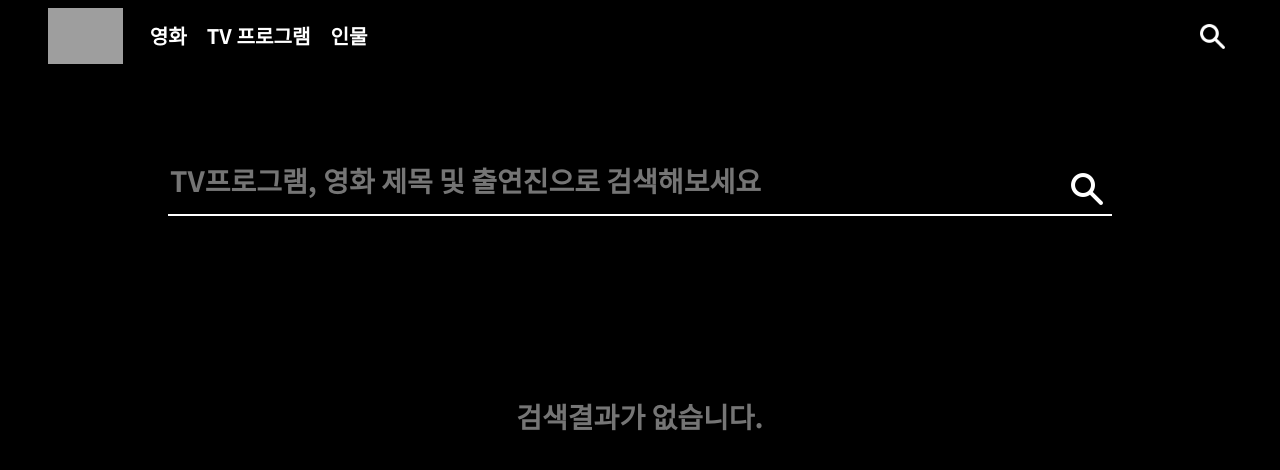
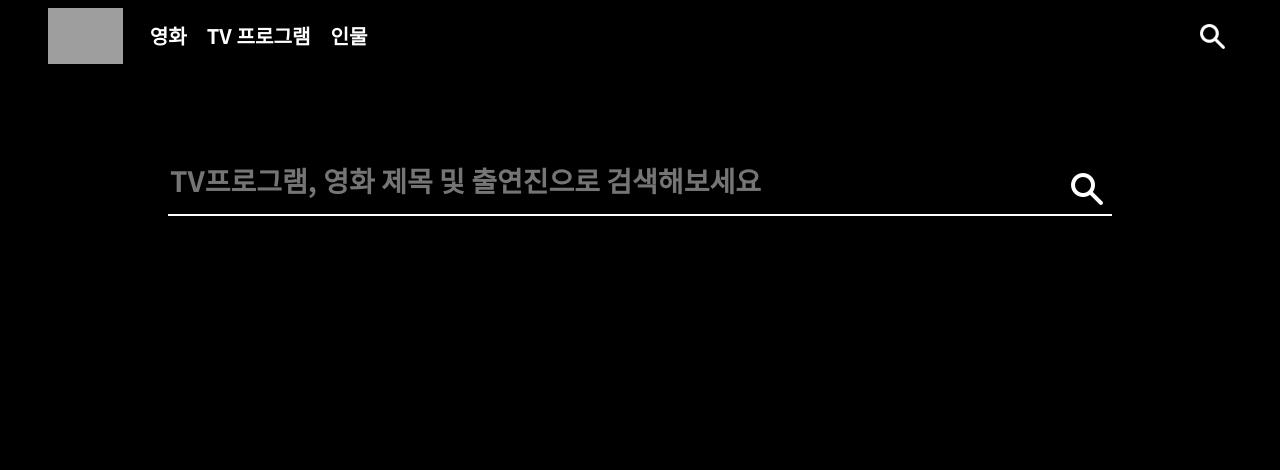
Before and after one commit to nujinging/feelvie, a Vue app in the folder feelvie/: page /search in a window 1280 px wide. Shown: the top 470 px of the page. Built offline with nearby package versions, Linux system fonts and the light colour scheme; grey boxes are pictures that could not be loaded.

Commit message:
검색결과없음

```diff
--- a/feelvie/src/components/Main.vue
+++ b/feelvie/src/components/Main.vue
@@ -145,6 +145,8 @@ export default {
 
         this.backGround = this.popularTv.backdrop_path
     },
+
+    // 페이지네이션
     setup() {
         return {
             pagination: {
--- a/feelvie/src/components/Search.vue
+++ b/feelvie/src/components/Search.vue
@@ -10,7 +10,7 @@
         </label>
       </form>
 
-      <div class="search_none" v-if="this.movieList.length === 0">
+      <div class="search_none" v-if="searchNone">
         검색결과가 없습니다.
       </div>
     </section>
@@ -38,19 +38,23 @@ export default {
     return {
       movieList: '',
       images: ['image_none.png'],
-      searchResult: ''
+      searchResult: '',
+      searchNone : false
     };
   },
   methods: {
-    // 값을 입력하고 0.5초 뒤 api 호출
+    // 값을 입력하고 0.1초 뒤 api 호출
+    autoSearch: debounce(async function (e) {
+      const searchText = e.target.value;
+      // 공백이 없거나 달라도 검색되게 공백제거
+      const searchResult = searchText.replace(/(\s*)/g, "");
+      const { data } = await movieApi.search(searchResult);
+
+      this.movieList = data.results;
 
 
-    autoSearch: debounce(async function (e) {
-      const searchText = e.target.value;
-      // 공백제거해서 공백이 없거나 달라도 검색되게
-      const searchResult = searchText.replace(/(\s*)/g, "");
-      const { data } = await movieApi.search(searchResult);
-      this.movieList = data.results;
+      this.searchNone = this.movieList.length === 0 ? true : false;
+
       this.search_photo = this.movieList.map(key => key.poster_path)
     },100),
          // List Image
```
